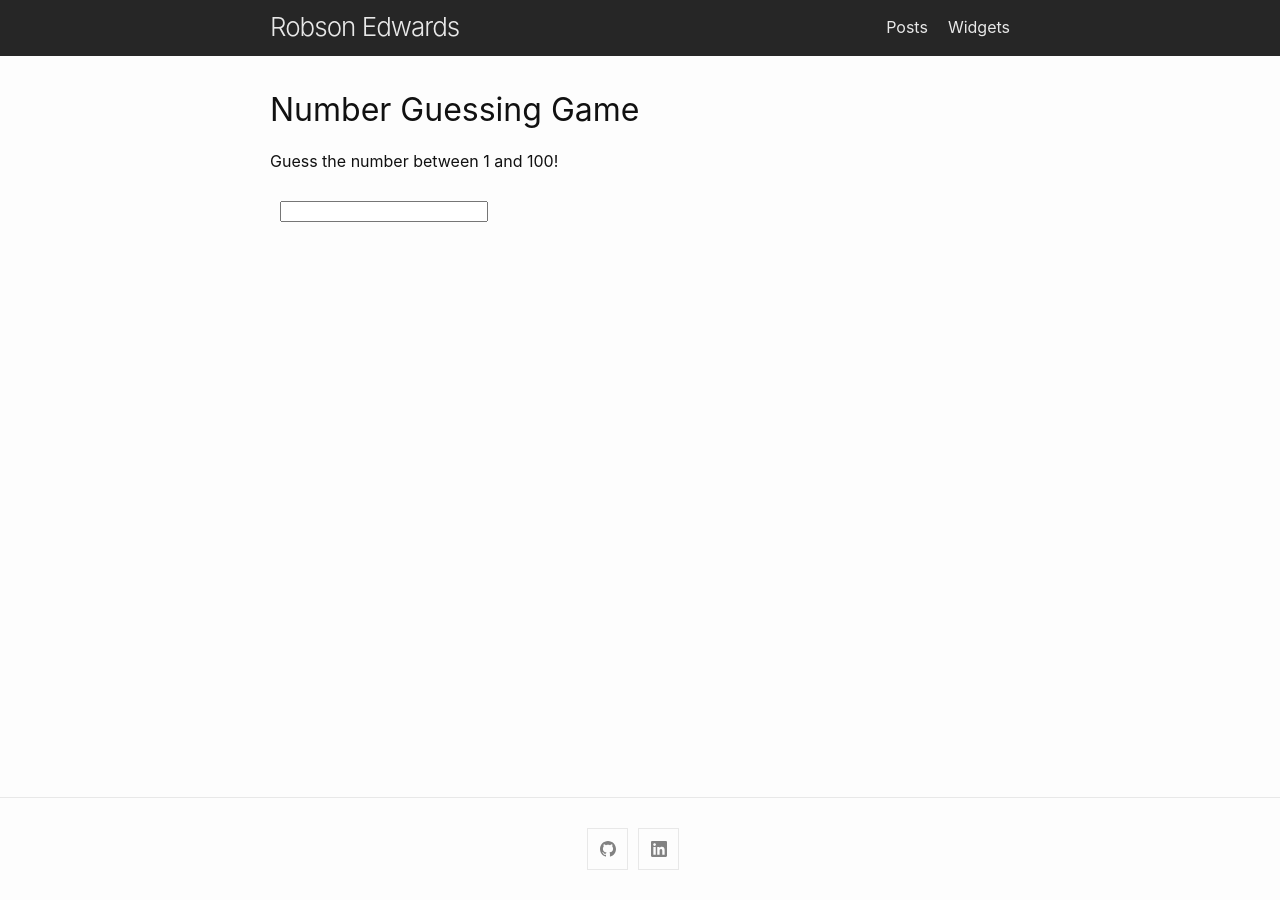
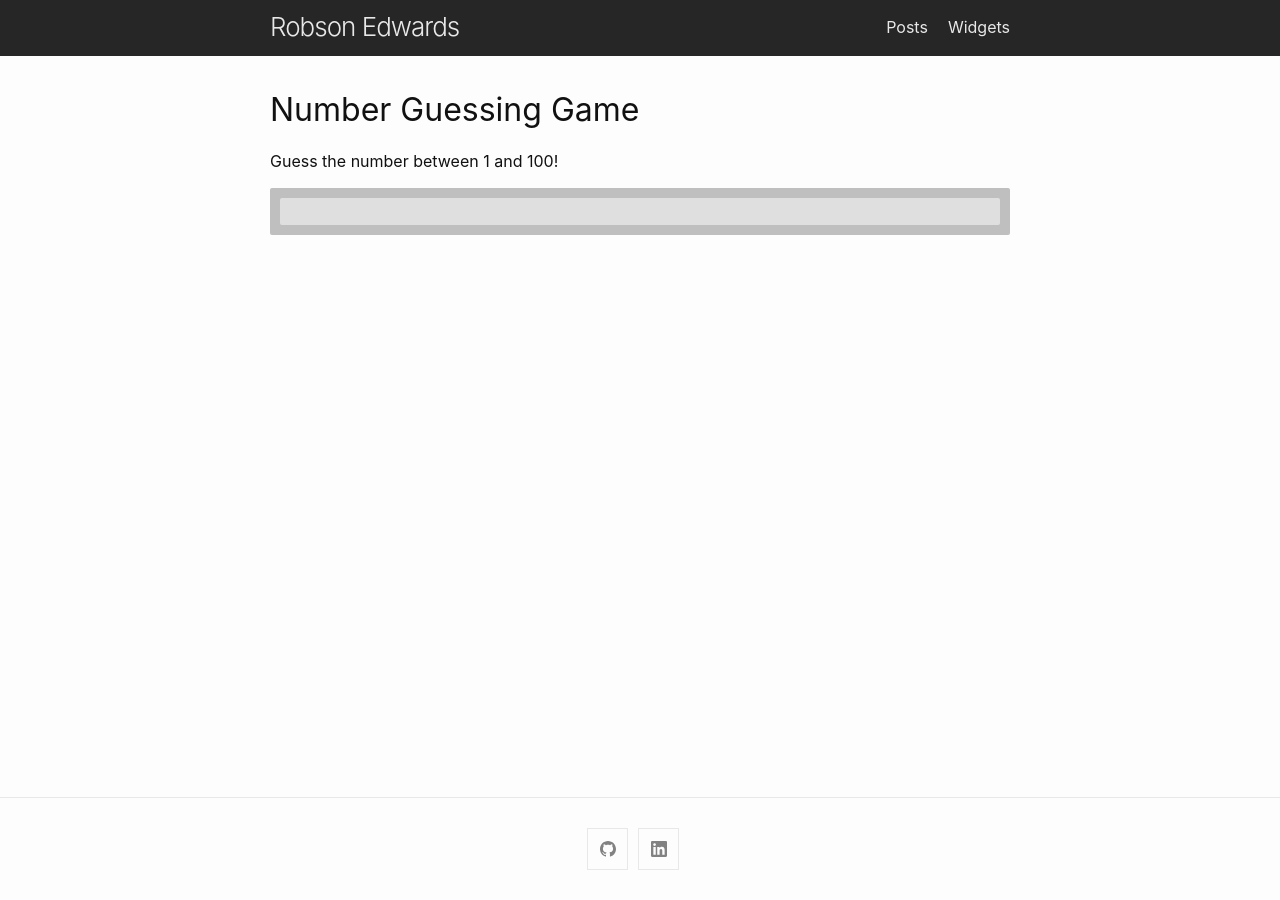
Before and after one commit to robsonedwards/robsonedwards.com, a Jekyll site: the page built from widgets.md, in a window 1280 px wide. Built offline with Jekyll 4.4.1, drawn with Linux system fonts in a browser that asks for light colours.

Commit message:
Update style on number game

```diff
--- a/_includes/number-game.html
+++ b/_includes/number-game.html
@@ -5,11 +5,16 @@
 <div class="numberGame">
     <h1>Number Guessing Game</h1>
     <p>Guess the number between 1 and 100!</p>
-    <div class="numberGameParagraphs" style="padding: 10px; border-radius: 5px">
+    <div class="numberGameParagraphs" style="padding: 10px; border-radius: 2px;
+            background-color: rgb(191, 191, 191)">
+        <p class="lastResult" style="margin-bottom:0px"></p>
         <p class="guesses" style="margin-bottom:0px"> </p>
-        <input type="text" id="guessField" class="guessField" style="min-width: 200px; max-width:740px">
-            <!-- to do: make input field fill-->
-        <p class="lastResult" style="margin-bottom:0px"></p>
+        <div class="guessFieldWrapper" style="background-color:
+         rgb(255, 255, 255, 0.5); padding: 5px; border-radius: 2px;">
+            <input type="text" id="guessField" class="guessField"
+                style="width: 100%; display: block; background-color:
+                    rgb(255,255,255,0); border-width: 0px">
+        </div>
     </div>
     <p class="highScore"></p>
 </div>
--- a/number-game.js
+++ b/number-game.js
@@ -28,7 +28,7 @@ function resetGame(){
     guessField.value = '';
     guessField.focus();
 
-    paras.style.backgroundColor = '';
+    paras.style.backgroundColor = 'rgb(191, 191, 191)';
 }
 
 function checkGuess(){
@@ -44,11 +44,11 @@ function checkGuess(){
         guessCount++;
         lastResult.textContent = 'Wrong! ';
         if(randomNumber < userGuess){
-            lastResult.textContent += 'The last guess was too high!';
+            lastResult.textContent += 'Too high!';
             paras.style.backgroundColor = 'pink';
         }
         else{
-            lastResult.textContent += 'The last guess was too low!';
+            lastResult.textContent += 'Too low!';
             paras.style.backgroundColor = 'orange';
         }
     }
```
